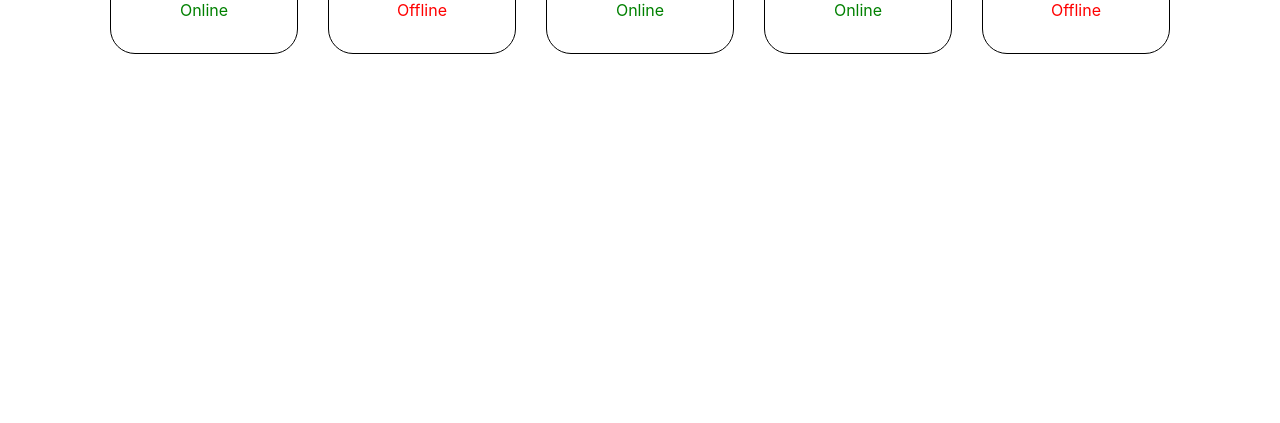
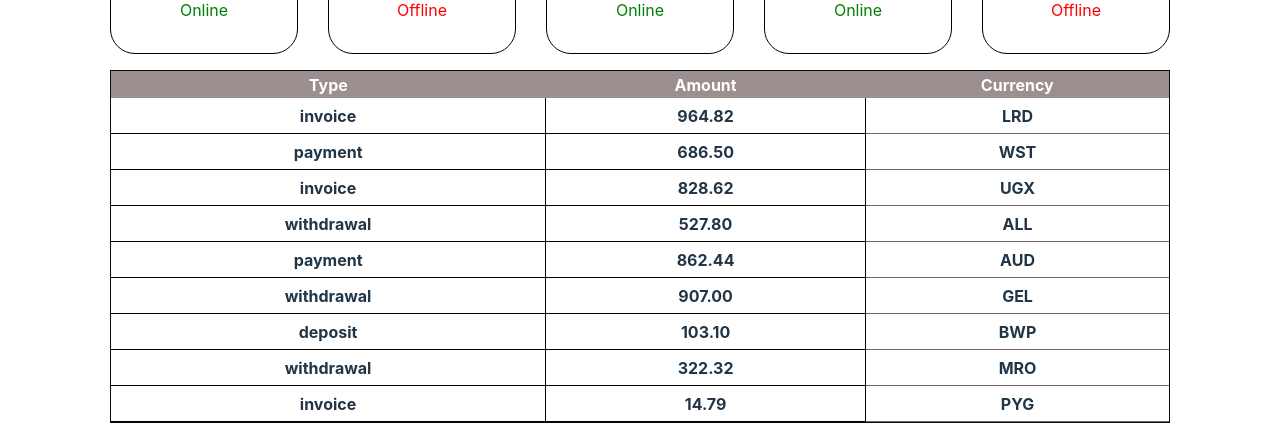
Before and after one commit to Lovchinskaya/goit-react-hw-01, a React (Vite) app: page / in a window 1280 px wide. Shown: the part 820-1243 px from the top of the page. Before the commit the page ends 890 px from the top, so only its background shows below. Built offline with nearby package versions, Linux system fonts and the light colour scheme.

Commit message:
third task is ready

```diff
--- a/src/App/App.jsx
+++ b/src/App/App.jsx
@@ -1,7 +1,8 @@
 import Profile from '../Profile/Profile';
 import FriendList from '../FriendList/FriendList';
 import friends from "../friends.json";
-// import items from "../transactions.json";
+import items from "../transactions.json";
+import TransactionHistory from "../TransactionHistory/TransactionHistory"
 
 
 export default function App () {
@@ -15,7 +16,7 @@ export default function App () {
         // stats={userData.stats}
       />
       <FriendList friends={friends}/>
-      {/* <TransactionHistory items={transactions} /> */}
+      <TransactionHistory transactions={items} />
     </>
   );
 };
--- a/src/TransactionHistory/TransactionHistory.jsx
+++ b/src/TransactionHistory/TransactionHistory.jsx
@@ -0,0 +1,28 @@
+import css from "./TransactionHistory.module.css"
+
+export default function TransactionHistory ({transactions}){
+    return (
+        <div className={css.wrappertable}>
+            <table className={css.table}>
+            <thead>
+    <tr>
+      <th className={css.rows}>Type</th>
+      <th className={css.rows}>Amount</th>
+      <th className={css.rows}>Currency</th>
+    </tr>
+  </thead>
+
+  <tbody>
+  {transactions.map(({ id, type, amount, currency }) => (
+          <tr key={id}>
+            <td className={css.rows}>{type}</td>
+            <td className={css.rows}>{amount}</td>
+            <td className={css.rows}>{currency}</td>
+          </tr>
+        ))}
+  </tbody>
+
+           </table>
+           </div>
+);
+}
--- a/src/TransactionHistory/TransactionHistory.module.css
+++ b/src/TransactionHistory/TransactionHistory.module.css
@@ -0,0 +1,35 @@
+.wrappertable {
+    border: 1px solid #0a0a0a;
+    max-width: 100%;
+    margin: 0 auto;
+}
+.table {
+    width: 100%;
+    border-collapse: collapse;
+}
+.rows {
+    text-align: center;
+    height: 25px;
+}
+ table thead tr th {
+    background-color: #9b8f8f;
+    color: rgb(255, 255, 255);
+    text-align: center;
+    font-weight: bold;
+}
+
+tbody tr td {
+    margin: 0;
+    padding: 5px 10px;
+    border-bottom: 1px solid #736767;
+    text-align: center;
+    font-weight: bold;
+}
+
+tr td:not(:last-child) {
+    border-right: 1px solid #000;
+}
+
+tr td:not(:last-child) {
+    border-bottom: 1px solid #000;
+}
```
Also changed, not shown: src/TransactionHistory/TransactionHistoryRender.jsx (deleted).
